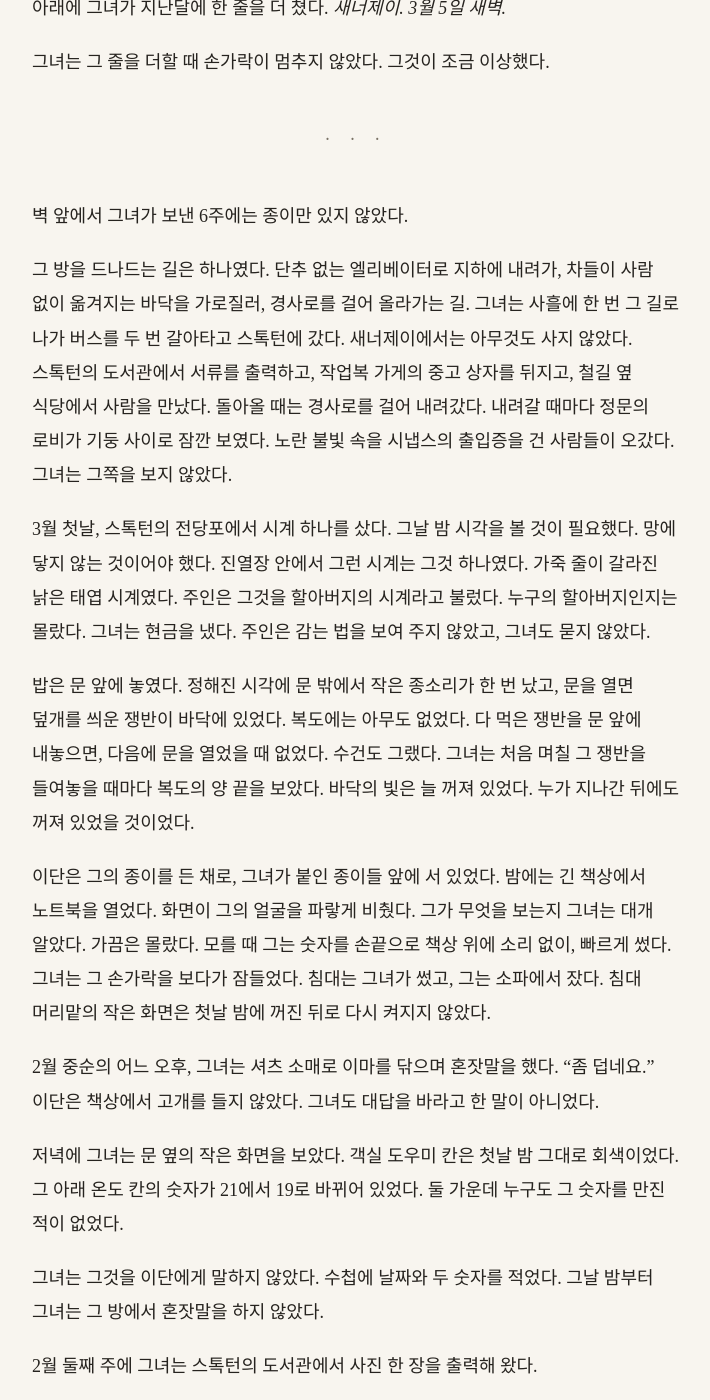
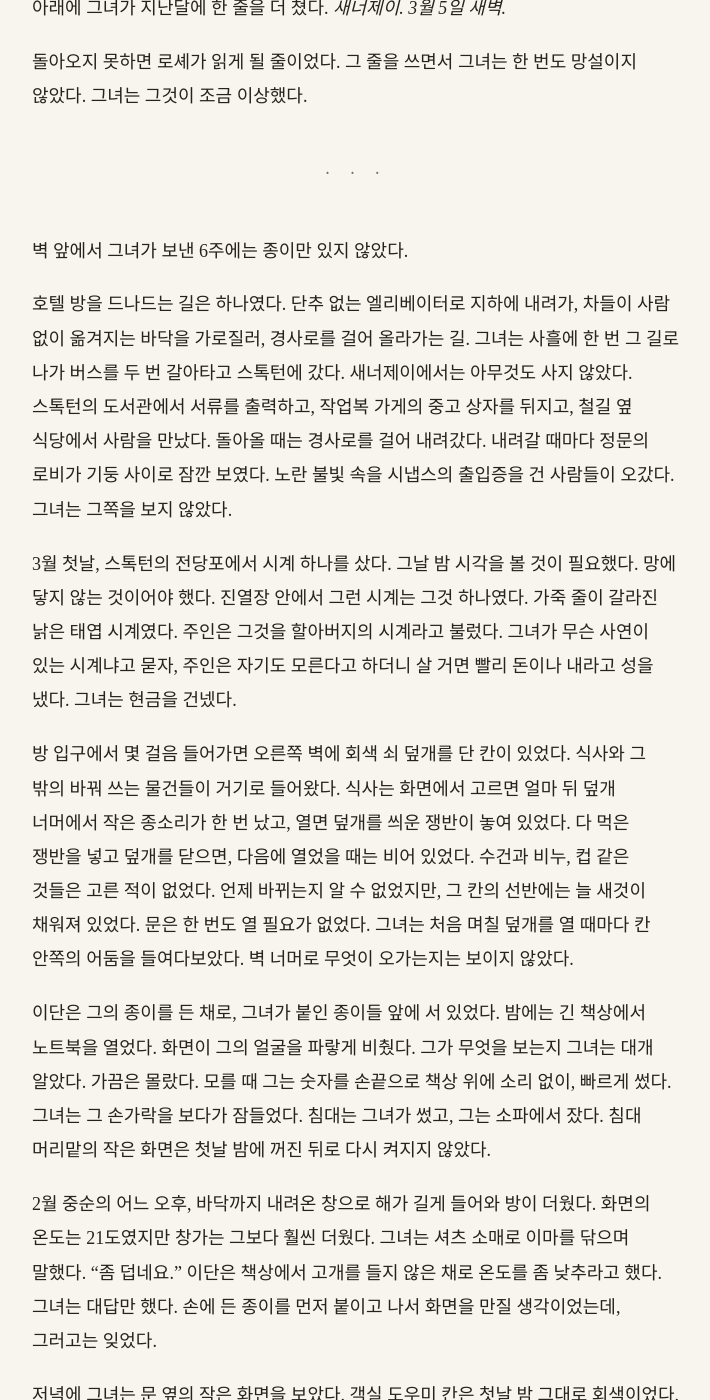
Before and after one commit to kangkkang/writer_s1_public, a Jekyll site: the page built from vol1/033.md, in a window 1280 px wide and 1400 px high, scrolled down 2658 px. Shown: the whole window, without its empty margins (284-994 px from the left). Built offline with Jekyll 4.4.1, drawn with Linux system fonts in a browser that asks for light colours; our own code applies the rules of GitHub Pages for plain Markdown files; some of the changed text lies outside the part shown.

Commit message:
Update from https://github.com/kangkkang/writer_s1/commit/ab7c91836ae5e4ae63fad767fcfca42784bdc00b

```diff
--- a/vol1/033.md
+++ b/vol1/033.md
@@ -32,7 +32,7 @@
 
 그녀는 메모지에 두 낱말만 적고 밑줄을 그었다. *명단.* *반장 선.*
 
-메모지 아래에 카일의 도면이 있었다. 원본은 이단의 비닐 파일에 있었다. 이것은 그녀가 옮겨 그린 것이었다. 연구동의 바깥, 정비 구역, 냉각탑, 관이 지나가는 통로. 통로 하나가 종이의 가장자리에서 끊겼고, 끊긴 곳에 카일의 글씨를 그녀가 그대로 옮겨 적었다. *여기부터는 못 봄.* 그 너머는 이단의 종이였다. 연필로 그린 복도들, 계단, 문. 물음표가 여전히 많았다. 그녀가 6주 동안 그 물음표를 몇 개 지웠다. 그 문에는 몇 시에 사람이 바뀌어요? 그 복도에는 누가 지나가요? 사람 얘기를 해 봐요. 이단이 대답하지 못한 물음표는 그대로 남았다. 그 가운데 몇 개 옆에 그녀가 작은 글씨로 적어 두었다. *현장에서.*
+메모지 아래에 카일의 도면이 있었다. 원본은 이단의 비닐 파일에 있었다. 이것은 그녀가 옮겨 그린 것이었다. 연구동의 바깥, 정비 구역, 냉각탑, 관이 지나가는 통로. 통로 하나가 종이의 가장자리에서 끊겼고, 끊긴 곳에 카일의 글씨를 그녀가 그대로 옮겨 적었다. *여기부터는 못 봄.* 그 너머는 이단의 종이였다. 연필로 그린 복도들, 계단, 문. 물음표가 여전히 많았다. 그녀가 6주 동안 그 물음표를 몇 개 지웠다. 그 문에는 몇 시에 사람이 바뀌어요? 그 복도에는 누가 지나가요? 사람 얘기를 해 봐요. 이단이 대답하지 못한 물음표는 그대로 남았다. 그 가운데 몇 개 옆에 그녀가 작은 글씨로 적어 두었다. *현장에서 파악 필요.*
 
 벽의 맨 오른쪽, 창 옆에 작은 종이 한 장이 따로 붙어 있었다.
 
@@ -40,25 +40,25 @@
 
 그녀는 그 종이를 오래 보았다. 3월 10일은 배포의 닷새 뒤였다. 닷새 안에 그 단추를 다시 누르지 못하면 로셰가 그 글을 읽을 것이었다. 시카고의 대합실, *다음은 서쪽.*, 그리고 그 아래에 그녀가 지난달에 한 줄을 더 쳤다. *새너제이. 3월 5일 새벽.*
 
-그녀는 그 줄을 더할 때 손가락이 멈추지 않았다. 그것이 조금 이상했다.
+돌아오지 못하면 로셰가 읽게 될 줄이었다. 그 줄을 쓰면서 그녀는 한 번도 망설이지 않았다. 그녀는 그것이 조금 이상했다.
 
 ---
 
 벽 앞에서 그녀가 보낸 6주에는 종이만 있지 않았다.
 
-그 방을 드나드는 길은 하나였다. 단추 없는 엘리베이터로 지하에 내려가, 차들이 사람 없이 옮겨지는 바닥을 가로질러, 경사로를 걸어 올라가는 길. 그녀는 사흘에 한 번 그 길로 나가 버스를 두 번 갈아타고 스톡턴에 갔다. 새너제이에서는 아무것도 사지 않았다. 스톡턴의 도서관에서 서류를 출력하고, 작업복 가게의 중고 상자를 뒤지고, 철길 옆 식당에서 사람을 만났다. 돌아올 때는 경사로를 걸어 내려갔다. 내려갈 때마다 정문의 로비가 기둥 사이로 잠깐 보였다. 노란 불빛 속을 시냅스의 출입증을 건 사람들이 오갔다. 그녀는 그쪽을 보지 않았다.
+호텔 방을 드나드는 길은 하나였다. 단추 없는 엘리베이터로 지하에 내려가, 차들이 사람 없이 옮겨지는 바닥을 가로질러, 경사로를 걸어 올라가는 길. 그녀는 사흘에 한 번 그 길로 나가 버스를 두 번 갈아타고 스톡턴에 갔다. 새너제이에서는 아무것도 사지 않았다. 스톡턴의 도서관에서 서류를 출력하고, 작업복 가게의 중고 상자를 뒤지고, 철길 옆 식당에서 사람을 만났다. 돌아올 때는 경사로를 걸어 내려갔다. 내려갈 때마다 정문의 로비가 기둥 사이로 잠깐 보였다. 노란 불빛 속을 시냅스의 출입증을 건 사람들이 오갔다. 그녀는 그쪽을 보지 않았다.
 
-3월 첫날, 스톡턴의 전당포에서 시계 하나를 샀다. 그날 밤 시각을 볼 것이 필요했다. 망에 닿지 않는 것이어야 했다. 진열장 안에서 그런 시계는 그것 하나였다. 가죽 줄이 갈라진 낡은 태엽 시계였다. 주인은 그것을 할아버지의 시계라고 불렀다. 누구의 할아버지인지는 몰랐다. 그녀는 현금을 냈다. 주인은 감는 법을 보여 주지 않았고, 그녀도 묻지 않았다.
+3월 첫날, 스톡턴의 전당포에서 시계 하나를 샀다. 그날 밤 시각을 볼 것이 필요했다. 망에 닿지 않는 것이어야 했다. 진열장 안에서 그런 시계는 그것 하나였다. 가죽 줄이 갈라진 낡은 태엽 시계였다. 주인은 그것을 할아버지의 시계라고 불렀다. 그녀가 무슨 사연이 있는 시계냐고 묻자, 주인은 자기도 모른다고 하더니 살 거면 빨리 돈이나 내라고 성을 냈다. 그녀는 현금을 건넸다.
 
-밥은 문 앞에 놓였다. 정해진 시각에 문 밖에서 작은 종소리가 한 번 났고, 문을 열면 덮개를 씌운 쟁반이 바닥에 있었다. 복도에는 아무도 없었다. 다 먹은 쟁반을 문 앞에 내놓으면, 다음에 문을 열었을 때 없었다. 수건도 그랬다. 그녀는 처음 며칠 그 쟁반을 들여놓을 때마다 복도의 양 끝을 보았다. 바닥의 빛은 늘 꺼져 있었다. 누가 지나간 뒤에도 꺼져 있었을 것이었다.
+방 입구에서 몇 걸음 들어가면 오른쪽 벽에 회색 쇠 덮개를 단 칸이 있었다. 식사와 그 밖의 바꿔 쓰는 물건들이 거기로 들어왔다. 식사는 화면에서 고르면 얼마 뒤 덮개 너머에서 작은 종소리가 한 번 났고, 열면 덮개를 씌운 쟁반이 놓여 있었다. 다 먹은 쟁반을 넣고 덮개를 닫으면, 다음에 열었을 때는 비어 있었다. 수건과 비누, 컵 같은 것들은 고른 적이 없었다. 언제 바뀌는지 알 수 없었지만, 그 칸의 선반에는 늘 새것이 채워져 있었다. 문은 한 번도 열 필요가 없었다. 그녀는 처음 며칠 덮개를 열 때마다 칸 안쪽의 어둠을 들여다보았다. 벽 너머로 무엇이 오가는지는 보이지 않았다.
 
 이단은 그의 종이를 든 채로, 그녀가 붙인 종이들 앞에 서 있었다. 밤에는 긴 책상에서 노트북을 열었다. 화면이 그의 얼굴을 파랗게 비췄다. 그가 무엇을 보는지 그녀는 대개 알았다. 가끔은 몰랐다. 모를 때 그는 숫자를 손끝으로 책상 위에 소리 없이, 빠르게 썼다. 그녀는 그 손가락을 보다가 잠들었다. 침대는 그녀가 썼고, 그는 소파에서 잤다. 침대 머리맡의 작은 화면은 첫날 밤에 꺼진 뒤로 다시 켜지지 않았다.
 
-2월 중순의 어느 오후, 그녀는 셔츠 소매로 이마를 닦으며 혼잣말을 했다. "좀 덥네요." 이단은 책상에서 고개를 들지 않았다. 그녀도 대답을 바라고 한 말이 아니었다.
+2월 중순의 어느 오후, 바닥까지 내려온 창으로 해가 길게 들어와 방이 더웠다. 화면의 온도는 21도였지만 창가는 그보다 훨씬 더웠다. 그녀는 셔츠 소매로 이마를 닦으며 말했다. "좀 덥네요." 이단은 책상에서 고개를 들지 않은 채로 온도를 좀 낮추라고 했다. 그녀는 대답만 했다. 손에 든 종이를 먼저 붙이고 나서 화면을 만질 생각이었는데, 그러고는 잊었다.
 
-저녁에 그녀는 문 옆의 작은 화면을 보았다. 객실 도우미 칸은 첫날 밤 그대로 회색이었다. 그 아래 온도 칸의 숫자가 21에서 19로 바뀌어 있었다. 둘 가운데 누구도 그 숫자를 만진 적이 없었다.
+저녁에 그녀는 문 옆의 작은 화면을 보았다. 객실 도우미 칸은 첫날 밤 그대로 회색이었다. 그 아래 온도 칸의 숫자가 21에서 19로 바뀌어 있었다. 둘 가운데 누구도 그 숫자를 만지지 않았다.
 
-그녀는 그것을 이단에게 말하지 않았다. 수첩에 날짜와 두 숫자를 적었다. 그날 밤부터 그녀는 그 방에서 혼잣말을 하지 않았다.
+그녀는 이단을 불러 화면을 가리켰다. 그가 와서 숫자를 보았다. 그다음 그녀를 보았다. 둘 다 아무 말도 하지 않았다. 할 말은 서로의 얼굴에 이미 있었다. 그녀는 수첩에 날짜와 두 숫자를 적었고, 그는 책상으로 돌아가 노트북을 닫았다.
 
 2월 둘째 주에 그녀는 스톡턴의 도서관에서 사진 한 장을 출력해 왔다.
 
```
Also changed, not shown: vol1/034.md (+1 -1 lines).
